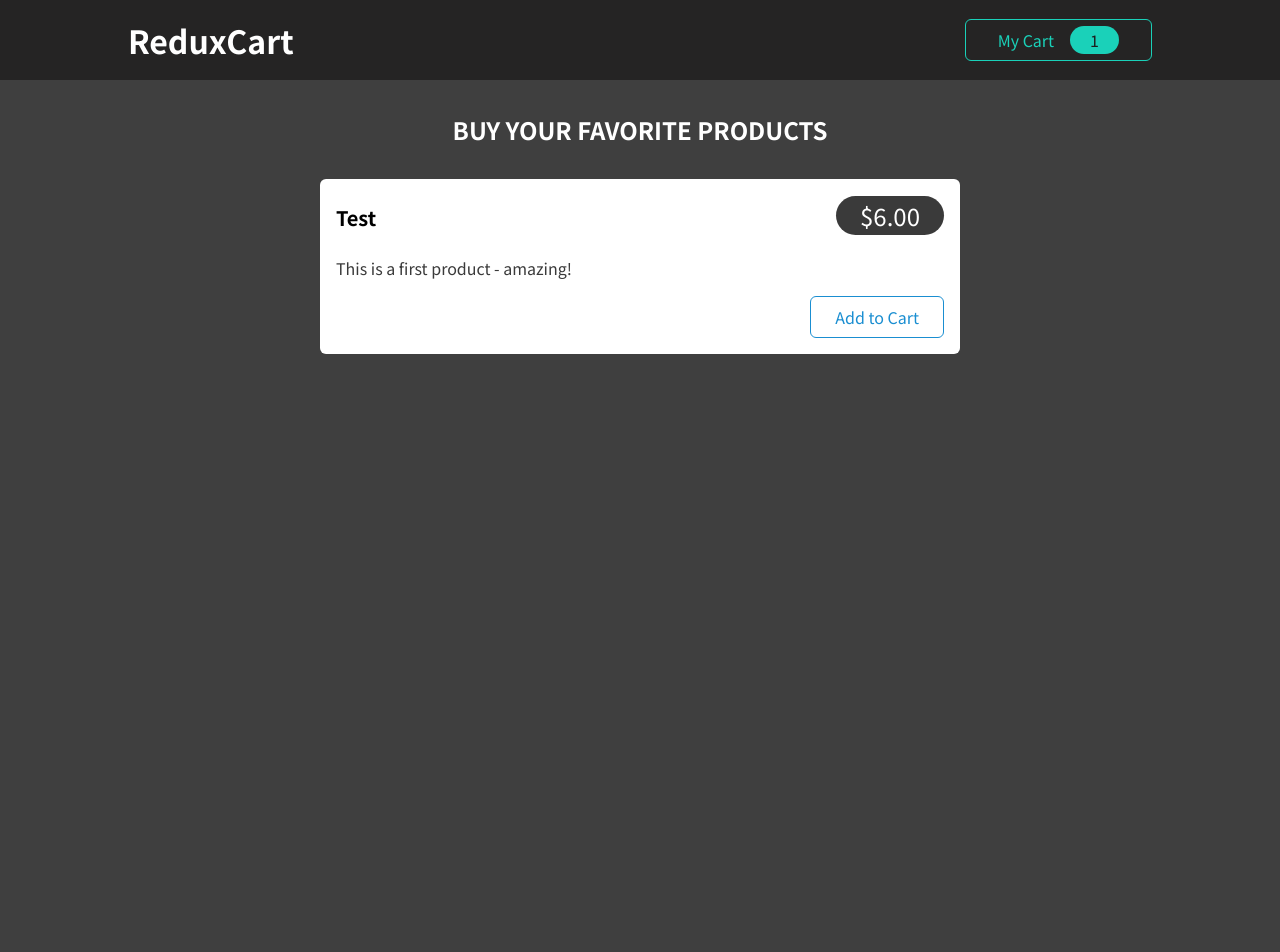
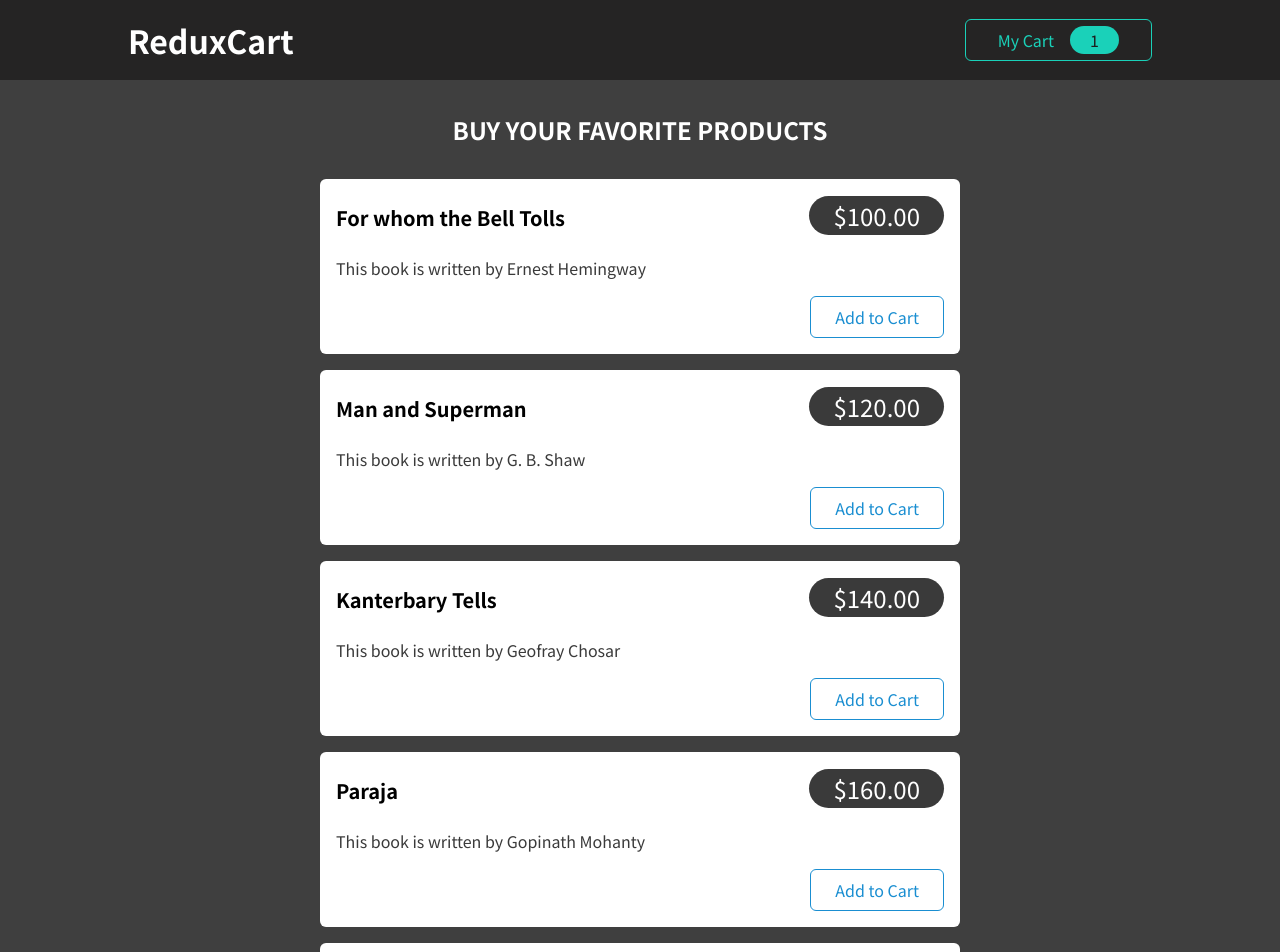
Before and after one commit to Akash007670/redux-projects, a React (Create React App) app in the folder shopping-cart-app/: page / in a window 1280 px wide. Shown: the top 952 px of the page. Before the commit the page ends 800 px from the top, so only its background shows below. Built offline with nearby package versions, Linux system fonts and the light colour scheme.

Commit message:
Added dummy products to show

```diff
--- a/shopping-cart-app/src/components/Shop/Products.js
+++ b/shopping-cart-app/src/components/Shop/Products.js
@@ -1,16 +1,53 @@
-import ProductItem from './ProductItem';
-import classes from './Products.module.css';
+import ProductItem from "./ProductItem";
+import classes from "./Products.module.css";
+
+const DUMMY_PRODUCTS = [
+  {
+    id: "p1",
+    price: 100,
+    title: "For whom the Bell Tolls",
+    description: "This book is written by Ernest Hemingway",
+  },
+  {
+    id: "p2",
+    price: 120,
+    title: "Man and Superman",
+    description: "This book is written by G. B. Shaw",
+  },
+  {
+    id: "p3",
+    price: 140,
+    title: "Kanterbary Tells",
+    description: "This book is written by Geofray Chosar",
+  },
+  {
+    id: "p4",
+    price: 160,
+    title: "Paraja",
+    description: "This book is written by Gopinath Mohanty",
+  },
+  {
+    id: "p5",
+    price: 200,
+    title: "She Walk, She Leads",
+    description: "This book is written by Gunjan Jain",
+  },
+];
 
 const Products = (props) => {
   return (
     <section className={classes.products}>
       <h2>Buy your favorite products</h2>
       <ul>
-        <ProductItem
-          title='Test'
-          price={6}
-          description='This is a first product - amazing!'
-        />
+        {DUMMY_PRODUCTS.map((product) => (
+          <ProductItem
+            key={product.id}
+            id={product.id}
+            title={product.title}
+            price={product.price}
+            description={product.description}
+          />
+        ))}
       </ul>
     </section>
   );
```
